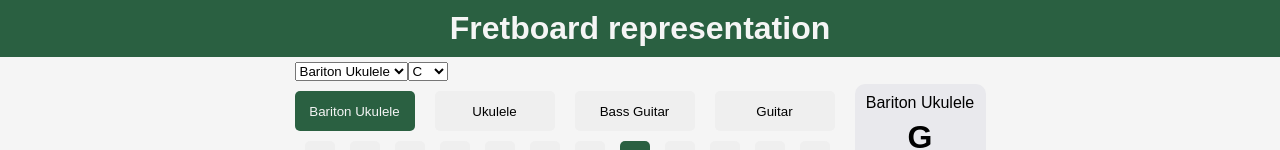
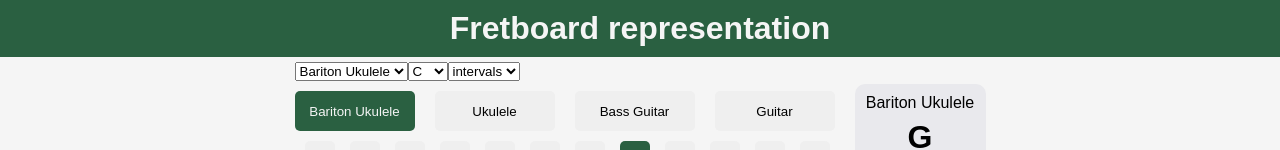
Before and after one commit to artem-chigin/fretboard-map, a React (Create React App) app: page / in a window 1280 px wide. Shown: the top 150 px of the page. Built offline with nearby package versions, Linux system fonts and the light colour scheme.

Commit message:
Add dropdown select-sequence

```diff
--- /dev/null
+++ b/src/components-for-render/select-sequence-mobile.js
@@ -0,0 +1,23 @@
+import MUSIC_CONST from "../instrument-scale-calculations/musical-constants";
+import DropDownOption from "./dropdown";
+
+function SelectSequenceTypeMobile({onSequenceClick}) {
+    const sequences = Object.getOwnPropertyNames(MUSIC_CONST).slice(2);
+    const sequenceTypeOptions = sequences.map((sequenceName, index) => {
+        let firstSequenceElement = Object.getOwnPropertyNames(MUSIC_CONST[sequenceName])[0];
+        return <DropDownOption
+            // toggled={currentSequenceType === sequenceName}
+            optionName={sequenceName}
+            handleClickArguments={[sequenceName, firstSequenceElement]}
+            handleClick={onSequenceClick}
+            key={"sequence" + sequenceName + index}/>
+    }
+    )
+    return (
+        <select>
+            {sequenceTypeOptions}
+        </select>
+    );
+}
+
+export default SelectSequenceTypeMobile;
--- a/src/components-for-render/ui.js
+++ b/src/components-for-render/ui.js
@@ -5,6 +5,7 @@ import SelectInstrumentMobile from './select-instrument-mobile';
 import SelectRootNote from './select-note';
 
 import SelectSequenceType from './select-sequence';
+import SelectSequenceTypeMobile from './select-sequence-mobile';
 import SequencePanel from './sequence-panel';
 import InfoPanel from './info-panel';
 import instruments from "../instrument-scale-calculations/instruments";
@@ -69,6 +70,9 @@ function UI() {
                         <SelectRootNoteMobile
                             onNoteClick={(keyNote) => createSequence(keyNote, sequenceType, sequenceName)}
                             currentNoteName={rootNote}/>
+                        <SelectSequenceTypeMobile
+                            onSequenceClick={(sequenceType, sequenceName) => createSequence(rootNote, sequenceType, sequenceName)}
+                            currentSequenceType={sequenceType}/>
                     </div>
                     <div className='desktop-ui'>
                         <SelectInstrument
```
